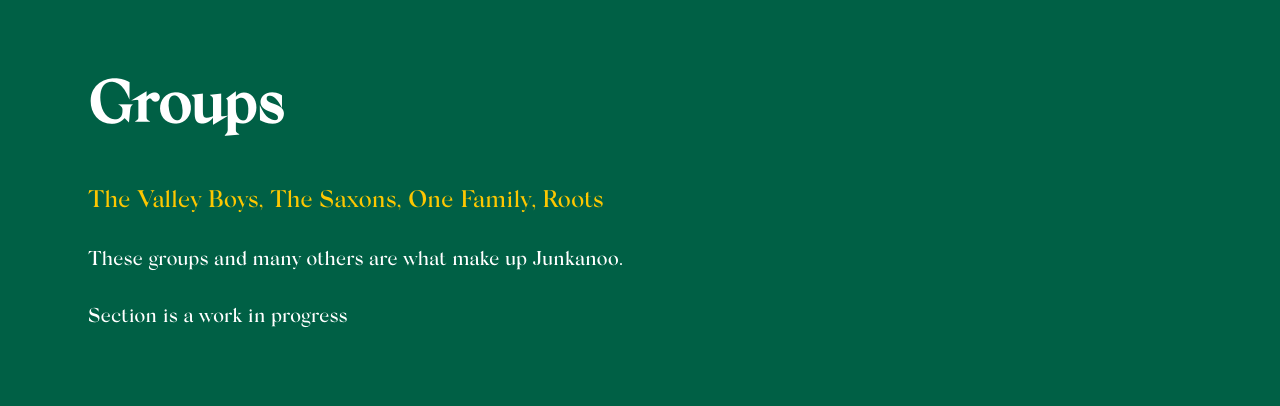
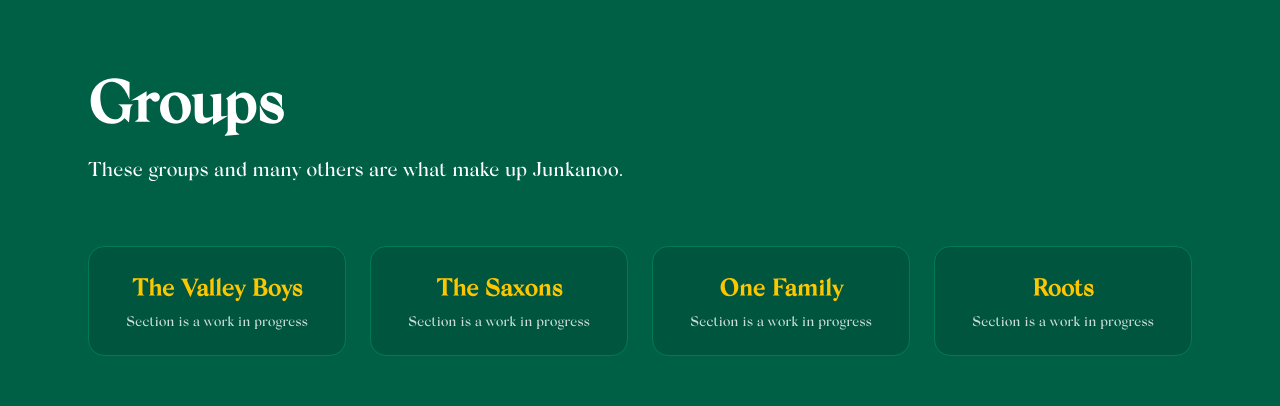
Before and after one commit to Haruni26/junkanoo-site, a Next.js app: page / in a window 1280 px wide. Shown: the part 1720-2126 px from the top of the page. Built offline with nearby package versions, Linux system fonts and the light colour scheme.

Commit message:
Edited group section so each group has a separate card with hover effects

```diff
--- a/app/components/groups.tsx
+++ b/app/components/groups.tsx
@@ -1,3 +1,6 @@
+"use client";
+
+import { useState } from "react";
 import { motion } from "motion/react";
 
 export default function Groups() {
@@ -6,26 +9,43 @@ export default function Groups() {
       className="bg-emerald-800 w-full py-28 -mt-7 relative z-20"
       id="groups"
     >
-      {/* Make this into a grid with each group having its own card */}
-      {/* grid grid-cols-1 md:grid-cols-2 */}
-      <motion.h2 initial={{ opacity: 0 }} whileInView={{ opacity: 1 }}>
-        <h1 className="text-5xl md:text-6xl font-bold text-white mb-12 max-w-6xl mx-auto px-6">
+      {/* Header */}
+      <motion.h2
+        initial={{ opacity: 0, y: 20 }}
+        whileInView={{ opacity: 1, y: 0 }}
+        viewport={{ once: true }}
+        className="max-w-6xl mx-auto px-6 mb-16"
+      >
+        <h1 className="text-5xl md:text-6xl font-bold text-white mb-6">
           Groups
         </h1>
+        <p className="text-xl text-white">
+          These groups and many others are what make up Junkanoo.
+        </p>
+      </motion.h2>
 
-        <div className="max-w-6xl mx-auto px-6 items-center">
-          <p className="text-2xl text-yellow-400 leading-relaxed mb-6">
-            The Valley Boys, The Saxons, One Family, Roots
-          </p>
-          <p className="text-xl text-white leading-relaxed">
-            These groups and many others are what make up Junkanoo.
-          </p>{" "}
-          <br />
-          <p className="text-xl text-white leading-relaxed">
-            Section is a work in progress
-          </p>
-        </div>
-      </motion.h2>
+      {/* Grid */}
+      <div className="max-w-6xl mx-auto px-6 grid grid-cols-1 sm:grid-cols-2 lg:grid-cols-4 gap-6">
+        {["The Valley Boys", "The Saxons", "One Family", "Roots"].map(
+          (group, index) => (
+            <motion.div
+              key={group}
+              initial={{ opacity: 0, y: 20 }}
+              whileInView={{ opacity: 1, y: 0 }}
+              transition={{ delay: index * 0.1 }}
+              viewport={{ once: true }}
+              className="bg-emerald-900/60 backdrop-blur rounded-2xl p-6 text-center border border-emerald-700 hover:border-yellow-400 transition"
+            >
+              <h3 className="text-2xl font-semibold text-yellow-400 mb-2">
+                {group}
+              </h3>
+              <p className="text-white text-sm opacity-80">
+                Section is a work in progress
+              </p>
+            </motion.div>
+          )
+        )}
+      </div>
     </section>
   );
 }
```
